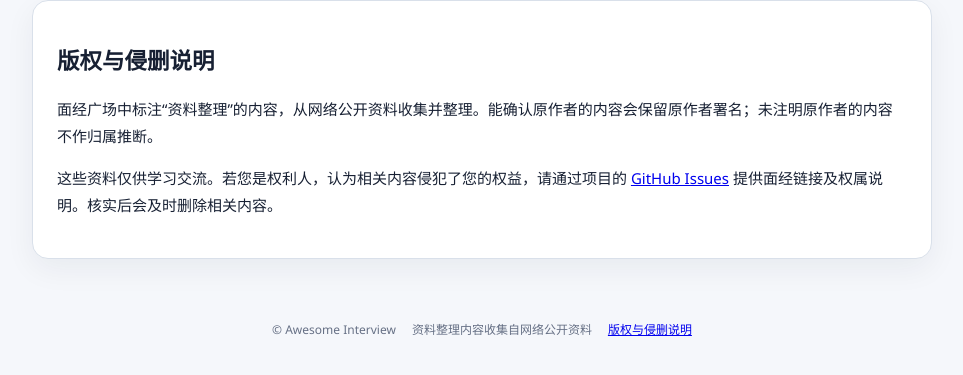
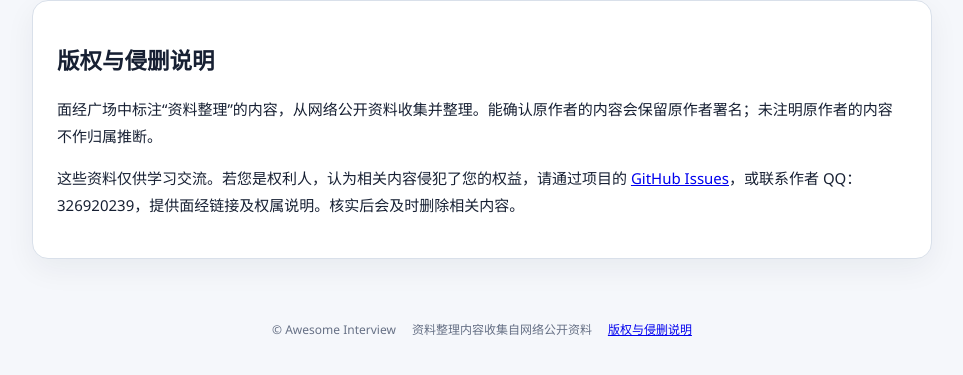
Before and after one commit to a-big-fish/awesome-interview, a FastAPI app: template app/templates/copyright.html in a window 1280 px wide. Shown: the part 58-433 px from the top of the page, without its empty margins (158-1121 px from the left). Run offline with FastAPI, Linux system fonts and the light colour scheme; the template is opened without the code that fills it, so the values that code supplies are empty; some libraries are stand-ins or nearby versions.

Commit message:
docs: add QQ contact for takedown requests

```diff
--- a/app/templates/copyright.html
+++ b/app/templates/copyright.html
@@ -5,6 +5,6 @@
 <article class="card personal-form-page copyright-page">
   <h1>版权与侵删说明</h1>
   <p>面经广场中标注“资料整理”的内容，从网络公开资料收集并整理。能确认原作者的内容会保留原作者署名；未注明原作者的内容不作归属推断。</p>
-  <p>这些资料仅供学习交流。若您是权利人，认为相关内容侵犯了您的权益，请通过项目的 <a href="https://github.com/a-big-fish/awesome-interview/issues">GitHub Issues</a> 提供面经链接及权属说明。核实后会及时删除相关内容。</p>
+  <p>这些资料仅供学习交流。若您是权利人，认为相关内容侵犯了您的权益，请通过项目的 <a href="https://github.com/a-big-fish/awesome-interview/issues">GitHub Issues</a>，或联系作者 QQ：326920239，提供面经链接及权属说明。核实后会及时删除相关内容。</p>
 </article>
 {% endblock %}
```
